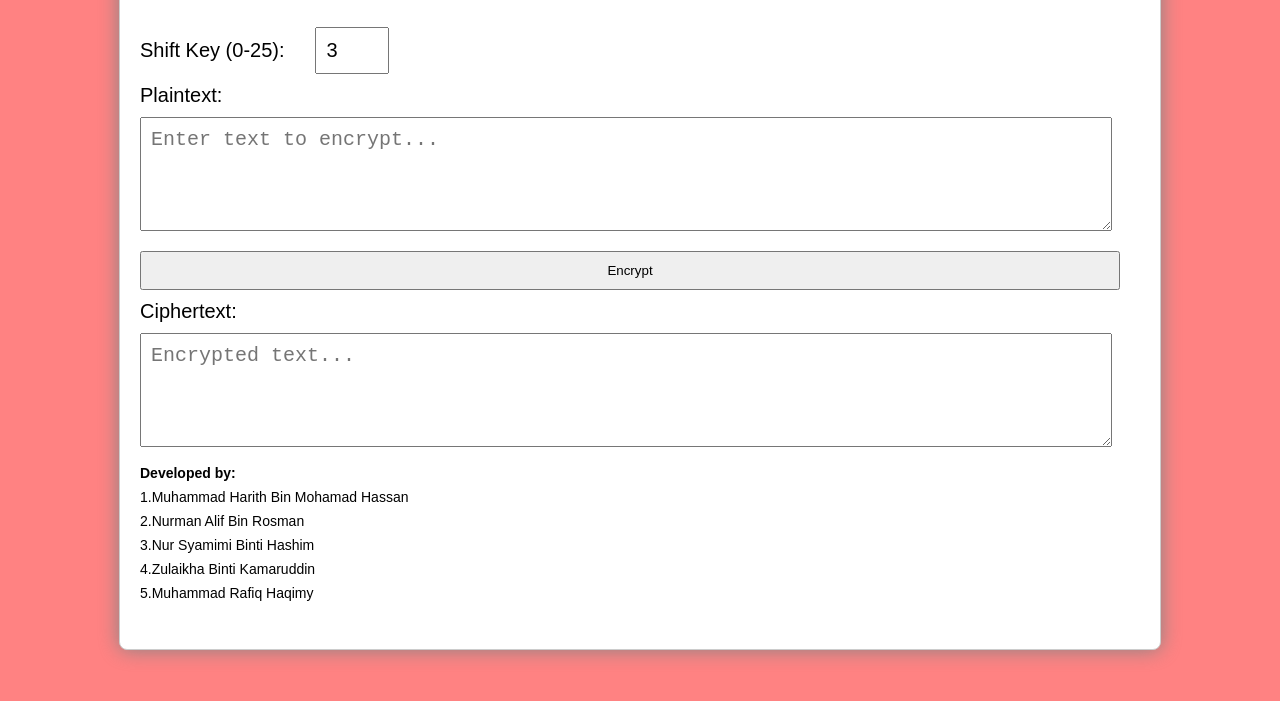
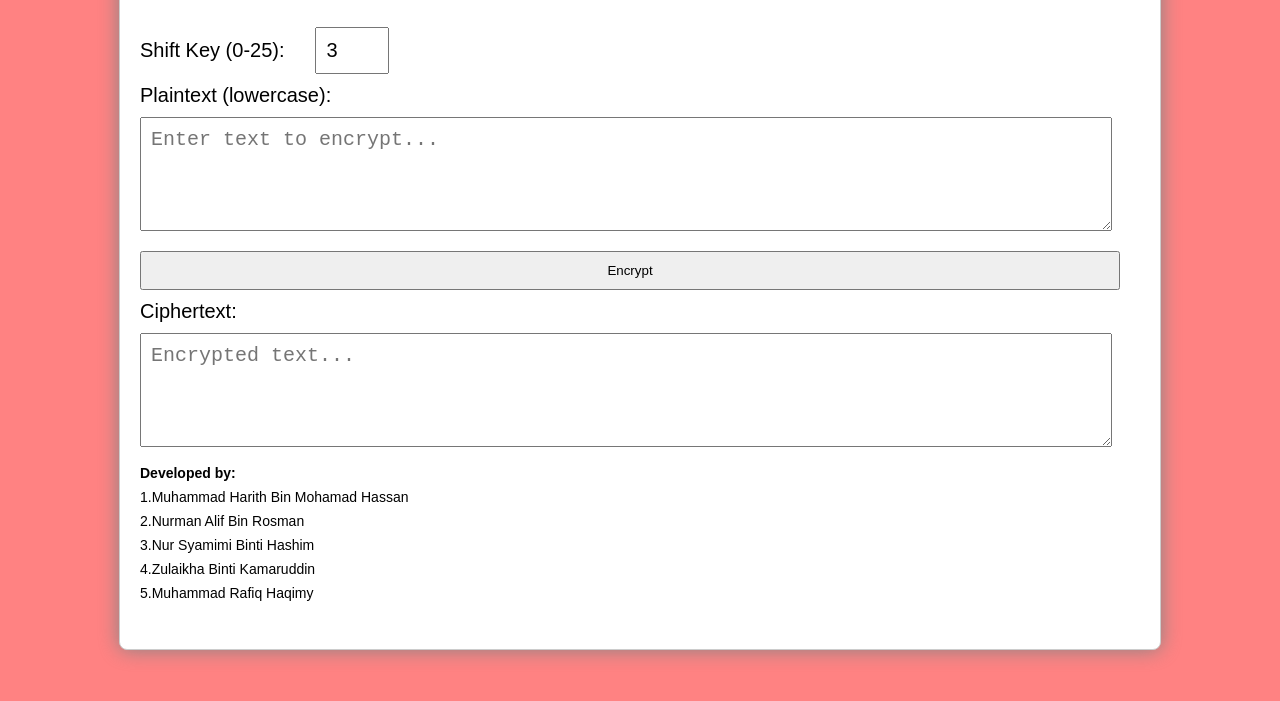
Before and after one commit to nurmanalif/cipher, a plain HTML site: page index.html in a window 1280 px wide. Shown: the part 89-790 px from the top of the page. Drawn offline with Linux system fonts and the light colour scheme.

Commit message:
Update index.html

```diff
--- a/index.html
+++ b/index.html
@@ -55,7 +55,7 @@
             <input type="number" id="key" min="0" max="25" value="3" style="width: 50px; font-size: 20px;">
         </div>
 
-        <label for="plaintext" style="font-size: 20px;">Plaintext:</label>
+        <label for="plaintext" style="font-size: 20px;">Plaintext (lowercase):</label>
         <textarea id="plaintext" rows="4" placeholder="Enter text to encrypt..." style="width: 95%; font-size: 20px;"></textarea>
         <button onclick="encrypt()" style="width: 98%;">Encrypt</button>
         <label for="ciphertext" style="font-size: 20px;">Ciphertext:</label>
```
